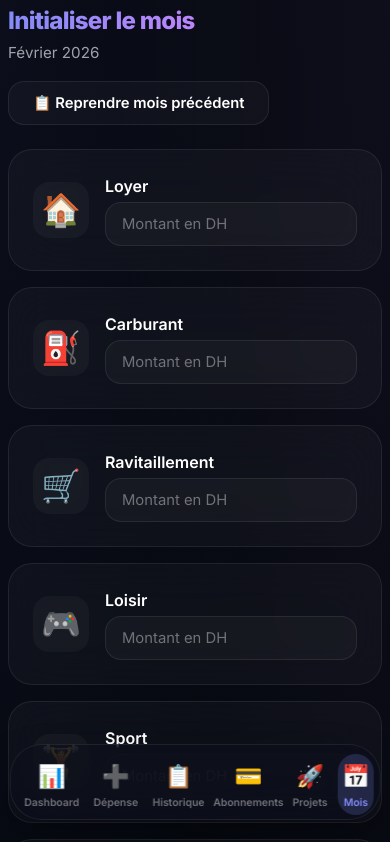
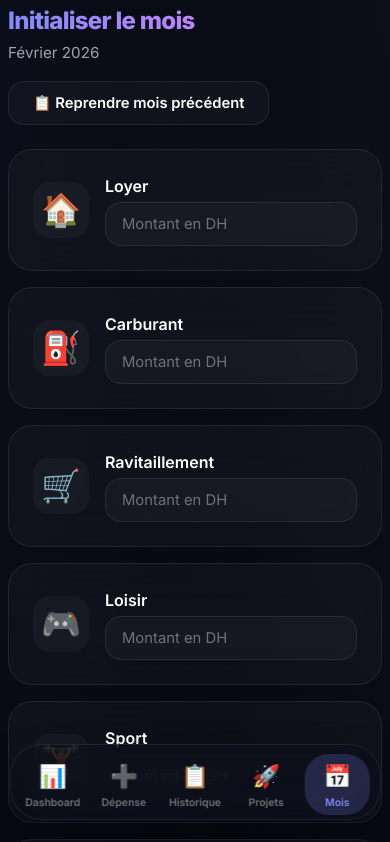
Before and after one commit to nourddinefadli-svg/mes-enveloppes, a Next.js app: page /init-month in a window 390 px wide. Shown: the top 842 px of the page. Built offline with nearby package versions, Linux system fonts and the light colour scheme; no server answers; the database is empty; sample sign-in values are in the browser's storage.

Commit message:
version 0.11

```diff
--- a/src/app/globals.css
+++ b/src/app/globals.css
@@ -1041,3 +1041,22 @@ body {
 .project-card:hover .padlock-icon {
   transform: scale(1.2);
 }
+
+/* ======= STICKY MOBILE SUMMARY ======= */
+@media (max-width: 768px) {
+  .sticky-mobile-summary {
+    position: sticky;
+    top: 0;
+    z-index: 100;
+    margin: -1rem -1rem 1.5rem -1rem; /* Adjust based on AppShell padding */
+    padding: 1rem;
+    background: rgba(15, 23, 42, 0.8);
+    backdrop-filter: blur(20px);
+    -webkit-backdrop-filter: blur(20px);
+    border-bottom: 1px solid var(--border-glass);
+  }
+
+  .sticky-mobile-summary > .summary-grid {
+    margin-bottom: 0 !important;
+  }
+}
--- a/src/components/Navigation.tsx
+++ b/src/components/Navigation.tsx
@@ -7,7 +7,6 @@ const navItems = [
     { href: '/dashboard', icon: '📊', label: 'Dashboard' },
     { href: '/add-expense', icon: '➕', label: 'Dépense' },
     { href: '/history', icon: '📋', label: 'Historique' },
-    { href: '/subscriptions', icon: '💳', label: 'Abonnements' },
     { href: '/projects', icon: '🚀', label: 'Projets' },
     { href: '/init-month', icon: '📅', label: 'Mois' },
 ];
```
Also changed, not shown: src/app/projects/page.tsx (+21 -2 lines).
